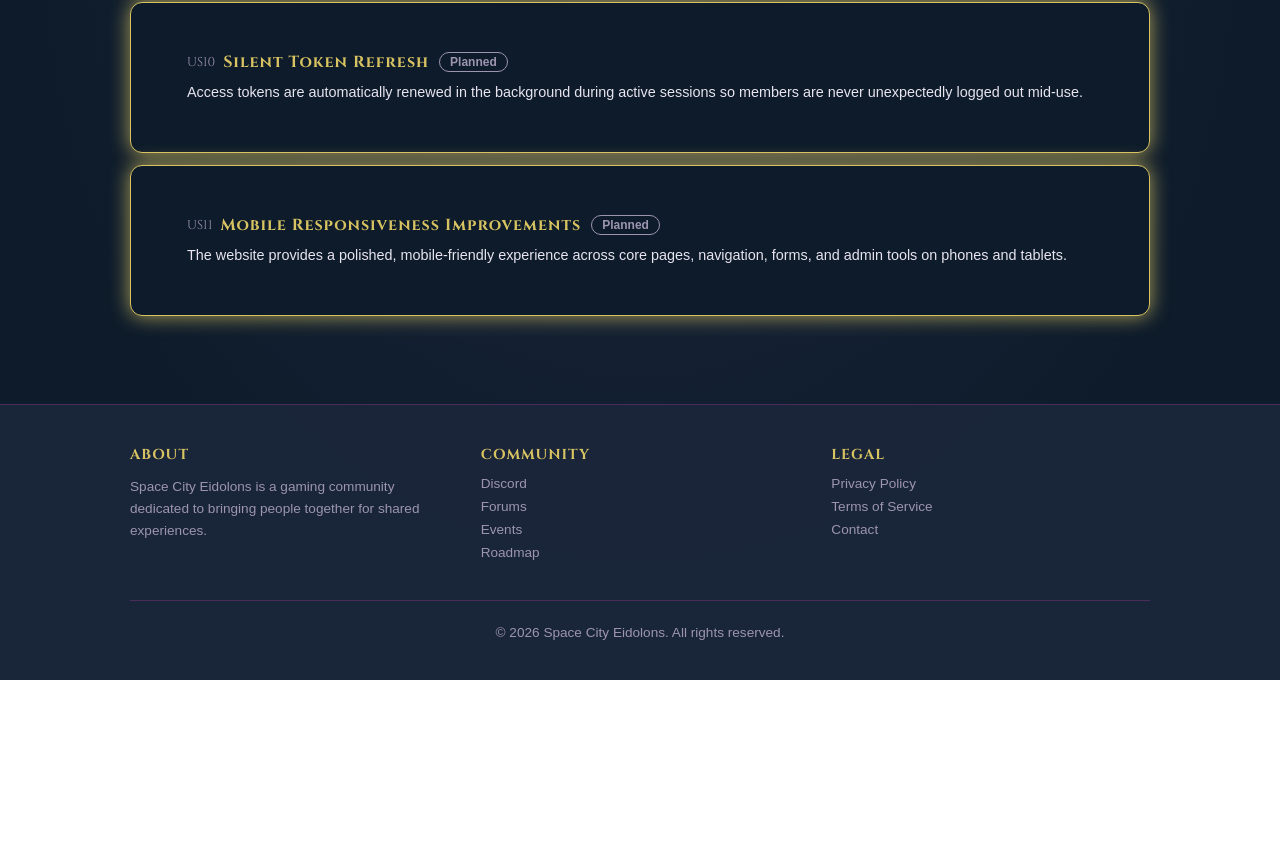
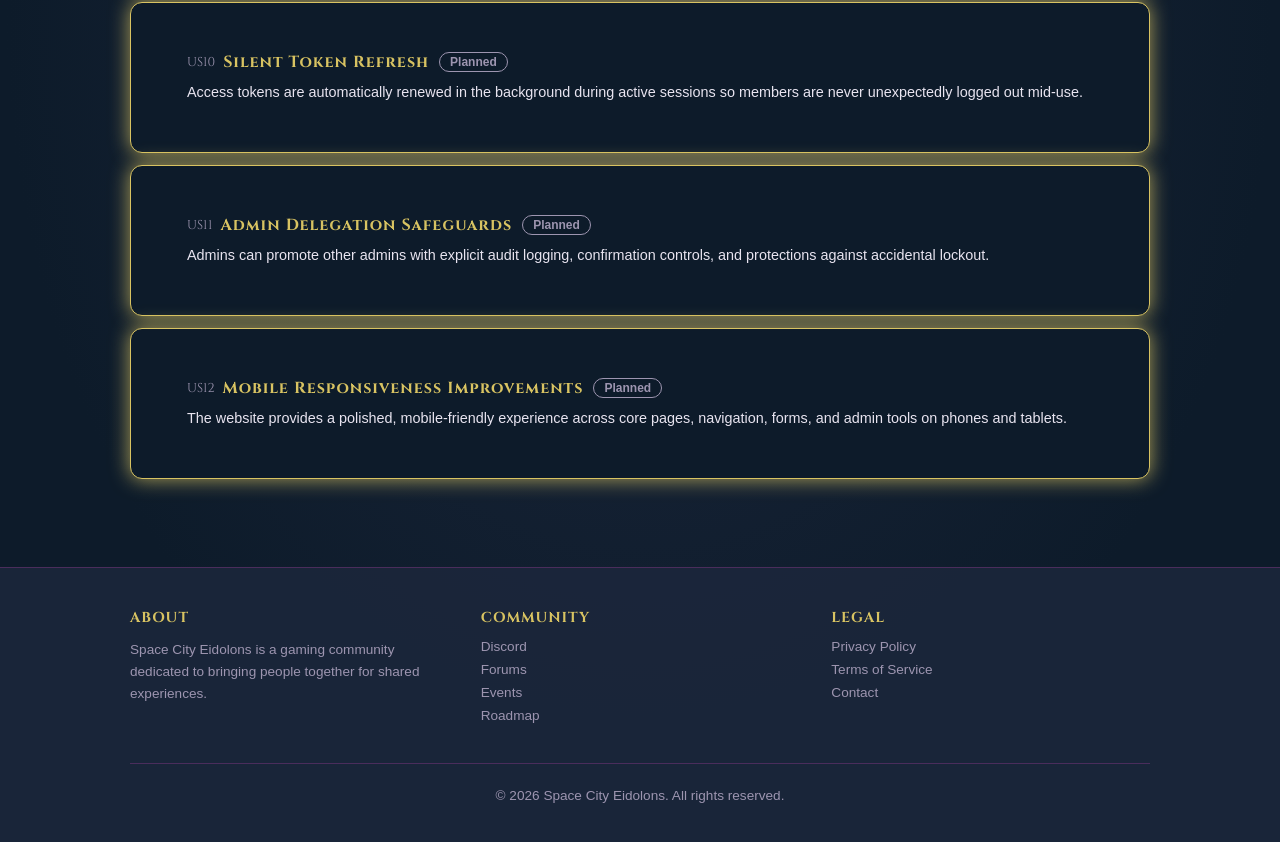
Before and after one commit to Kdhalbert/spacecityeidolons-website, a React (Vite) app: page /roadmap in a window 1280 px wide. Shown: the part 802-1644 px from the top of the page. Before the commit the page ends 1482 px from the top, so only its background shows below. Built offline with nearby package versions, Linux system fonts and the light colour scheme; no server answers.

Commit message:
fix: address PR accessibility and roadmap review feedback

```diff
--- a/src/App.css
+++ b/src/App.css
@@ -178,7 +178,22 @@
   transition: color 0.2s ease;
 }
 
+.footer-link-button {
+  color: var(--text-muted);
+  background: transparent;
+  border: none;
+  padding: 0;
+  font: inherit;
+  cursor: pointer;
+  text-decoration: none;
+  transition: color 0.2s ease;
+}
+
 .site-footer a:hover {
+  color: var(--gold);
+}
+
+.footer-link-button:hover {
   color: var(--gold);
 }
 
@@ -685,6 +700,14 @@ h1 {
   font-size: 0.88rem;
 }
 
+.form-alert-title {
+  color: var(--gold);
+  font-family: 'Cinzel', serif;
+  font-size: 1.1rem;
+  margin-bottom: 6px;
+  letter-spacing: 0.5px;
+}
+
 .form-alert-error {
   background: rgba(80, 0, 0, 0.4);
   border-color: #cc4444;
--- a/src/components/ErrorBoundary.tsx
+++ b/src/components/ErrorBoundary.tsx
@@ -38,7 +38,7 @@ export class ErrorBoundary extends React.Component<Props, State> {
 
       return (
         <div className="form-alert form-alert-error">
-          <h2 className="form-intro-title">
+          <h2 className="form-alert-title">
             Something went wrong
           </h2>
           <p style={{ marginBottom: '12px' }}>{this.state.error.message}</p>
--- a/src/components/layout/Layout.tsx
+++ b/src/components/layout/Layout.tsx
@@ -132,18 +132,18 @@ export const Footer: React.FC = () => {
           <div>
             <h3>Community</h3>
             <ul className="footer-links">
-              <li><a href="#">Discord</a></li>
-              <li><a href="#">Forums</a></li>
-              <li><a href="#">Events</a></li>
+              <li><button type="button" className="footer-link-button">Discord</button></li>
+              <li><button type="button" className="footer-link-button">Forums</button></li>
+              <li><button type="button" className="footer-link-button">Events</button></li>
               <li><Link to="/roadmap">Roadmap</Link></li>
             </ul>
           </div>
           <div>
             <h3>Legal</h3>
             <ul className="footer-links">
-              <li><a href="#">Privacy Policy</a></li>
-              <li><a href="#">Terms of Service</a></li>
-              <li><a href="#">Contact</a></li>
+              <li><button type="button" className="footer-link-button">Privacy Policy</button></li>
+              <li><button type="button" className="footer-link-button">Terms of Service</button></li>
+              <li><button type="button" className="footer-link-button">Contact</button></li>
             </ul>
           </div>
         </div>
--- a/src/data/roadmap.ts
+++ b/src/data/roadmap.ts
@@ -119,11 +119,20 @@ export const roadmapStories: RoadmapStory[] = [
   },
   {
     id: 'US11',
+    title: 'Admin Delegation Safeguards',
+    description:
+      'Admins can promote other admins with explicit audit logging, confirmation controls, and protections against accidental lockout.',
+    priority: 'P4',
+    status: 'planned',
+    phase: 12,
+  },
+  {
+    id: 'US12',
     title: 'Mobile Responsiveness Improvements',
     description:
       'The website provides a polished, mobile-friendly experience across core pages, navigation, forms, and admin tools on phones and tablets.',
     priority: 'P2',
     status: 'planned',
-    phase: 12,
+    phase: 13,
   },
 ];
--- a/src/pages/AdminInvitesPage.tsx
+++ b/src/pages/AdminInvitesPage.tsx
@@ -66,10 +66,11 @@ const AdminInvitesPage: React.FC = () => {
         <DarkCard>
           {/* Filter */}
           <div className="admin-filters">
-            <label className="input-dark-label">
+            <label htmlFor="invite-status-filter" className="input-dark-label">
               Status:
             </label>
             <select
+              id="invite-status-filter"
               value={statusFilter}
               onChange={(e) => { setStatusFilter(e.target.value as InviteStatus | ''); setPage(1); }}
               className="input-dark admin-select"
--- a/src/pages/AdminUsersPage.tsx
+++ b/src/pages/AdminUsersPage.tsx
@@ -96,6 +96,7 @@ const AdminUsersPage: React.FC = () => {
               <input
                 type="search"
                 className="input-dark"
+                aria-label="Search users by username or email"
                 placeholder="Search by username or email…"
                 value={searchInput}
                 onChange={(e) => setSearchInput(e.target.value)}
```
